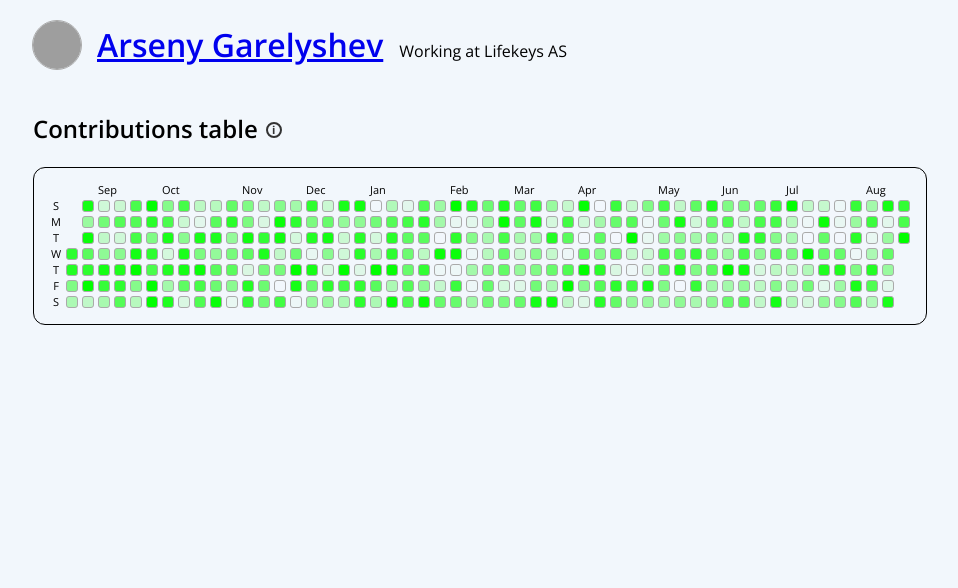
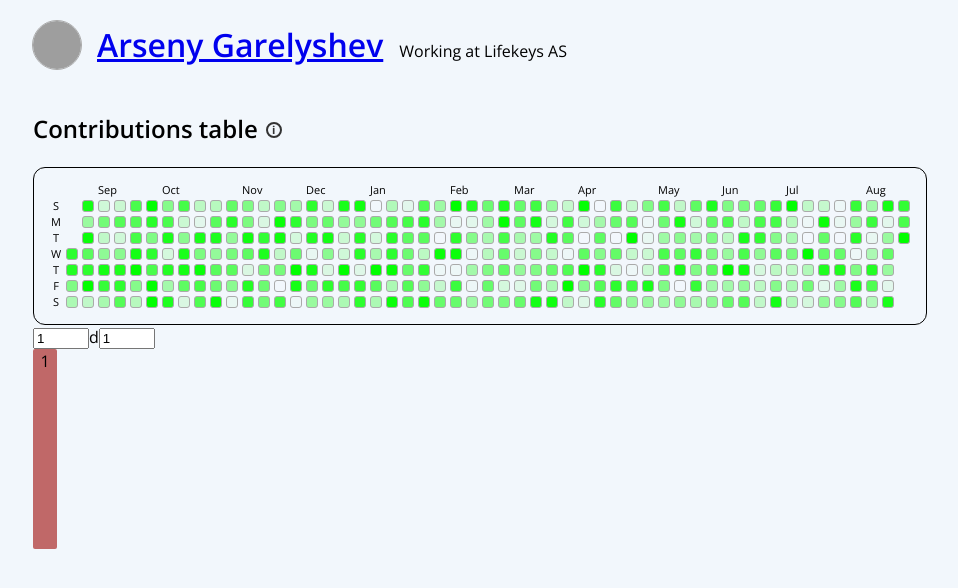
Before and after one commit to MonstraG/my-page, a Next.js app: page / in a window 1280 px wide. Shown: the top 588 px of the page, without its empty margins (119-1077 px from the left). Built offline with nearby package versions, Linux system fonts and the light colour scheme; grey boxes are pictures that could not be loaded.

Commit message:
feat: simple dice roll charter

```diff
--- a/src/app/page.tsx
+++ b/src/app/page.tsx
@@ -3,6 +3,7 @@ import styles from "./page.module.scss";
 import { Open_Sans } from "next/font/google";
 import { Contributions } from "@/components/Contributions/Contributions";
 import { Profile } from "@/components/Profile/Profile";
+import { DiceRoll } from "@/components/DiceRoll/DiceRoll";
 
 const openSans = Open_Sans({ subsets: ["latin"] });
 
@@ -11,6 +12,7 @@ const IndexPage: NextPage = () => (
 		<div className={styles.container}>
 			<Profile />
 			<Contributions />
+			<DiceRoll />
 		</div>
 	</main>
 );
--- /dev/null
+++ b/src/components/DiceRoll/DiceRoll.module.scss
@@ -0,0 +1,14 @@
+.row {
+	display: flex;
+	flex-direction: row;
+	height: 200px;
+	gap: 8px;
+}
+
+.column {
+	background: #c06868;
+	width: 24px;
+	border-radius: 2px;
+	display: flex;
+	justify-content: center;
+}
--- /dev/null
+++ b/src/components/DiceRoll/DiceRoll.tsx
@@ -0,0 +1,38 @@
+"use client";
+import { type FC, useState } from "react";
+import styles from "@/components/DiceRoll/DiceRoll.module.scss";
+import { Distribution } from "@/components/DiceRoll/Distribution";
+
+export const DiceRoll: FC = () => {
+	const [dices, setDices] = useState<number>(1);
+	const [rolls, setRolls] = useState<number>(1);
+
+	return (
+		<div>
+			<input
+				type="number"
+				placeholder="dices"
+				min={1}
+				max={10}
+				value={dices}
+				onChange={(e) => {
+					setDices(parseInt(e.target.value));
+				}}
+			/>
+			d
+			<input
+				type="number"
+				placeholder="rolls"
+				min={1}
+				max={10}
+				value={rolls}
+				onChange={(e) => {
+					setRolls(parseInt(e.target.value));
+				}}
+			/>
+			<div className={styles.row}>
+				<Distribution dices={dices} rolls={rolls} />
+			</div>
+		</div>
+	);
+};
--- /dev/null
+++ b/src/components/DiceRoll/Distribution.tsx
@@ -0,0 +1,63 @@
+import type { FC } from "react";
+import styles from "@/components/DiceRoll/DiceRoll.module.scss";
+
+function getDistribution(dice: number, rolls: number): Record<number, number> {
+	const probabilitiesTable = Array.from(Array(rolls + 1), () =>
+		new Array<number>(dice * rolls + 1).fill(0)
+	);
+	probabilitiesTable[0][0] = 1;
+
+	for (let roll = 1; roll <= rolls; roll++) {
+		for (let sum = roll; sum <= dice * rolls; sum++) {
+			for (let diceFace = 1; diceFace <= dice; diceFace++) {
+				if (sum >= diceFace) {
+					// Add the number of ways to get this total from the previous roll's sum (sum - diceFace).
+					probabilitiesTable[roll][sum] += probabilitiesTable[roll - 1][sum - diceFace];
+				}
+			}
+		}
+	}
+
+	const distribution: Record<number, number> = {};
+	const totalOutcomes = Math.pow(dice, rolls);
+
+	for (let sum = rolls; sum <= dice * rolls; sum++) {
+		distribution[sum] = probabilitiesTable[rolls][sum] / totalOutcomes;
+	}
+
+	return distribution;
+}
+
+interface Props {
+	dices: number;
+	rolls: number;
+}
+
+export const Distribution: FC<Props> = ({ dices, rolls }) => {
+	const canCalcDistribution =
+		Number.isInteger(dices) &&
+		dices >= 1 &&
+		dices <= 10 &&
+		Number.isInteger(rolls) &&
+		rolls >= 1 &&
+		rolls <= 10;
+
+	if (!canCalcDistribution) return null;
+
+	const distribution = getDistribution(dices, rolls); // Use the optimized function here
+	const max = Object.values(distribution).reduce((acc, next) => (next > acc ? next : acc));
+
+	return (
+		<>
+			{Object.entries(distribution).map(([result, probability]) => (
+				<div
+					key={result}
+					className={styles.column}
+					style={{ height: (probability / max) * 100 + "%" }}
+				>
+					{result}
+				</div>
+			))}
+		</>
+	);
+};
```
